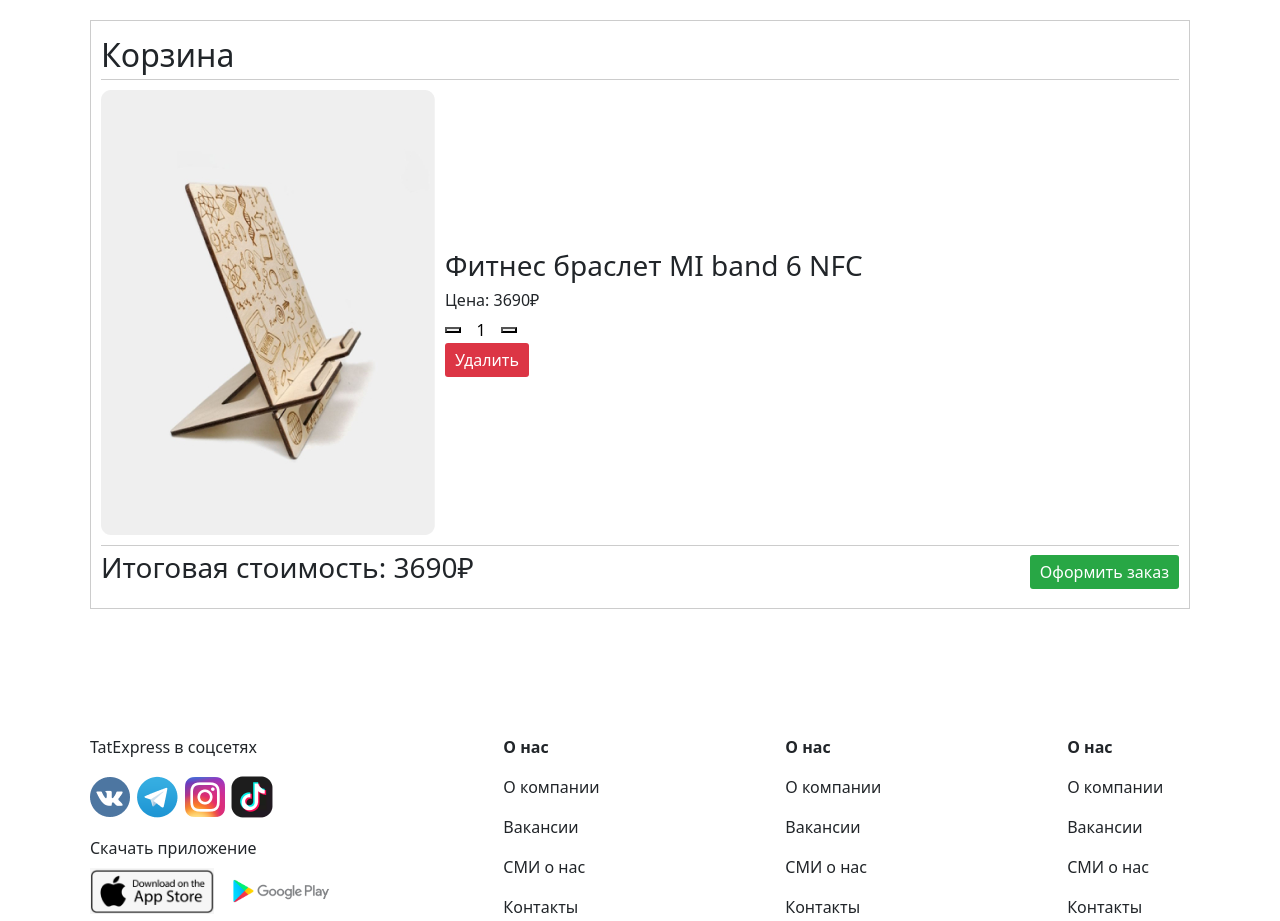
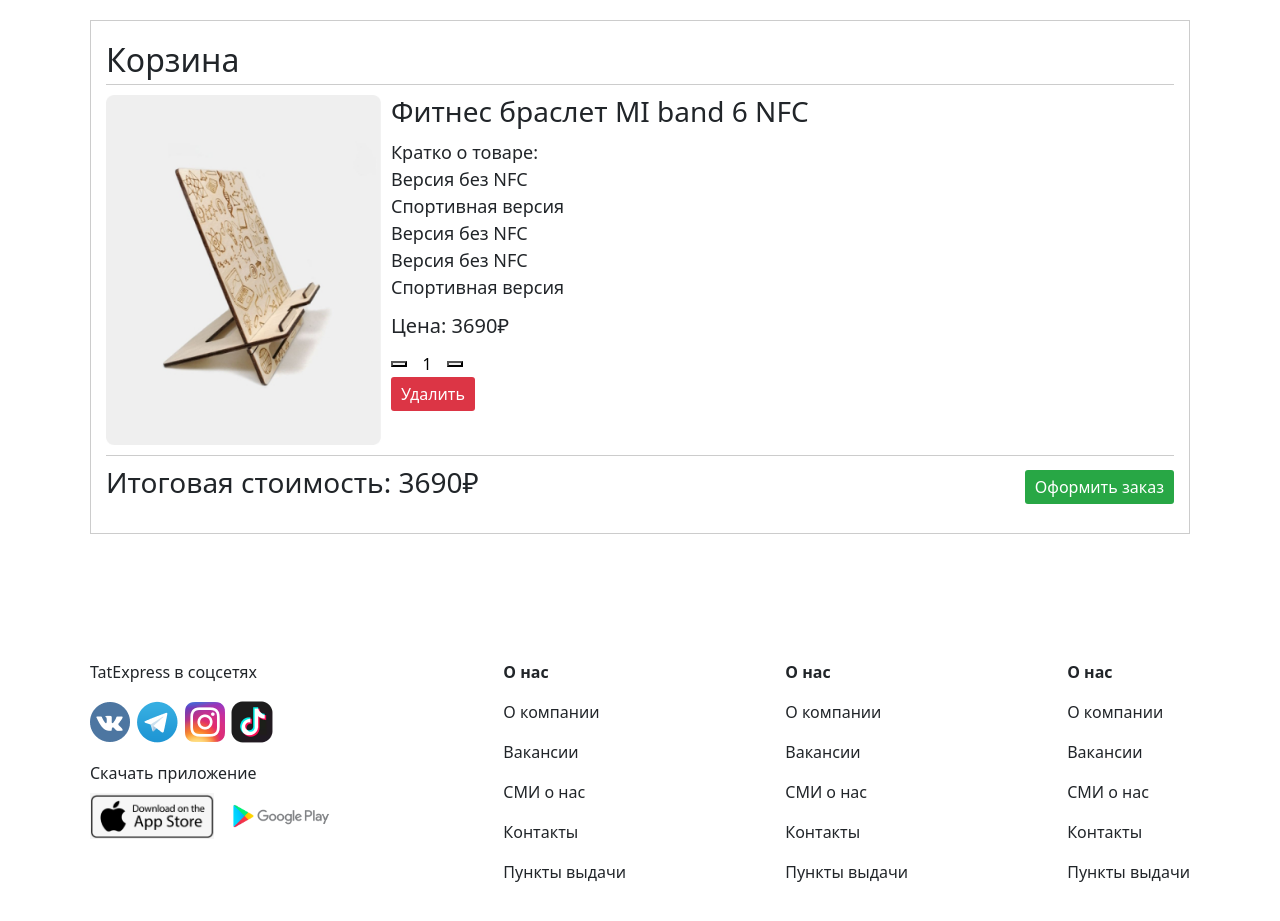
Before and after one commit to neiro11/TatExpressWeb, an ASP.NET Core app: page /TovarPage in a window 1280 px wide. Shown: the part 57-978 px from the top of the page. After the commit the page ends 939 px from the top, so only its background shows below. Run offline with ASP.NET Core 8, Linux system fonts and the light colour scheme; style sheets or scripts are compiled from the project's sources.

Commit message:
товарпаге2

```diff
--- a/Pages/TovarPage.cshtml
+++ b/Pages/TovarPage.cshtml
@@ -21,10 +21,18 @@
                 </div>
                 <div class="cart-items">
                     <div class="item">
-                        <img src="~/img/Tovar1.png" alt="Product Image">
+                        <img src="~/img/Tovar1.png" alt="Product Image" width="275" height="350">
                         <div class="item-details">
                             <h3>Фитнес браслет MI band 6 NFC</h3>
-                            <p>Цена: 3690₽</p>
+                            <p class="otovare">
+                                Кратко о товаре:
+                                <br /> Версия без NFC
+                                <br />Спортивная версия
+                                <br /> Версия без NFC
+                                <br /> Версия без NFC
+                                <br />Спортивная версия
+                            </p>
+                            <p class="cena">Цена: 3690₽</p>
                             <div class="quantity">
                                 <button class="minus-btn" type="button" name="button">
                                     <i class="fas fa-minus"></i>
@@ -35,6 +43,7 @@
                                 </button>
                             </div>
                             <button class="remove-btn" type="button" name="button">Удалить</button>
+
                         </div>
                     </div>
                 </div>
--- a/wwwroot/css/site.css
+++ b/wwwroot/css/site.css
@@ -118,7 +118,7 @@
 .cart {
     width: 1100px;
     border: 1px solid #ccc;
-    padding: 10px;
+    padding: 15px;
 }
 
 .cart-header {
@@ -139,7 +139,7 @@
 
 .item {
     display: flex;
-    align-items: center;
+    align-items: start;
     margin-bottom: 10px;
 }
 
@@ -156,13 +156,13 @@
     }
 
     .item-details p {
-        margin: 5px 0;
+        margin: 10px 0;
     }
 
 .quantity {
     display: flex;
     align-items: center;
-    margin-top: 5px;
+    margin-top: 10px;
 }
 
     .quantity input {
@@ -186,7 +186,7 @@
     display: flex;
     justify-content: space-between;
     align-items: center;
-    padding: 5px 0;
+    padding: 10px 0;
     border-top: 1px solid #ccc;
 }
 
@@ -198,3 +198,9 @@
     border-radius: 3px;
     cursor: pointer;
 }
+.cena{
+    font-size: 20px;
+}
+.otovare{
+    font-size:18px;
+}
```
